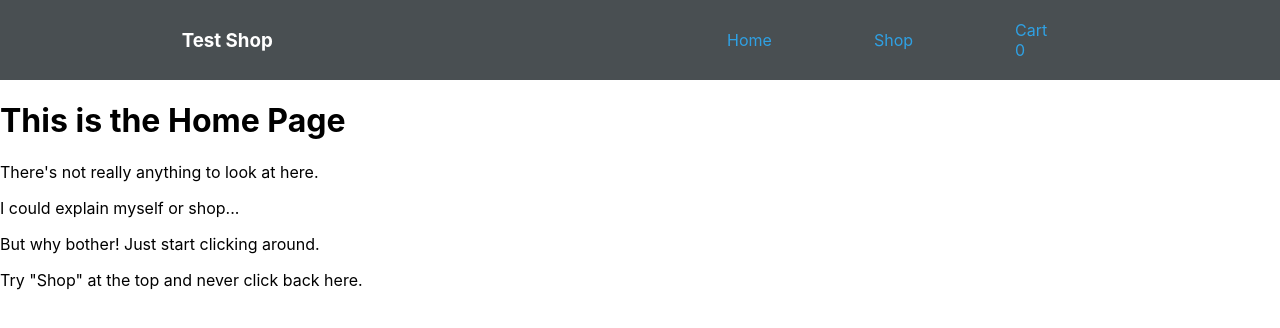
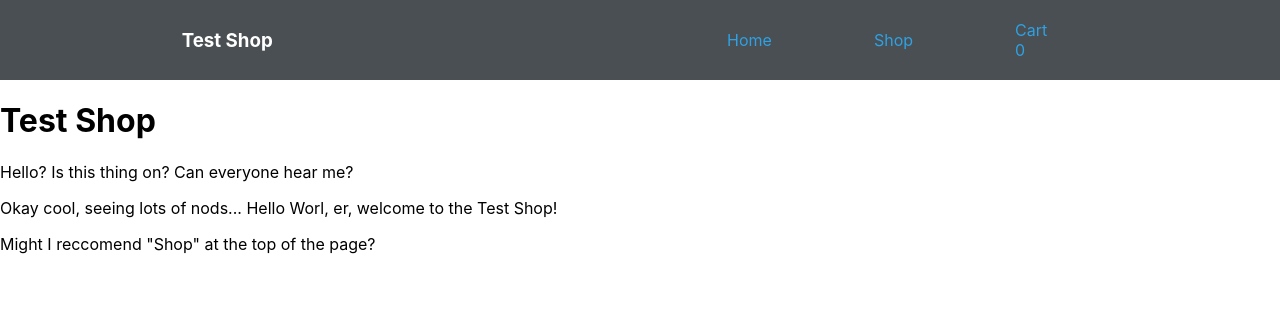
Before and after one commit to TruDarksider/shopping-cart, a React (Create React App) app: page / in a window 1280 px wide. Shown: the top 328 px of the page. Built offline with nearby package versions, Linux system fonts and the light colour scheme.

Commit message:
Changed text to match theme

```diff
--- a/src/Home.js
+++ b/src/Home.js
@@ -1,12 +1,11 @@
 const Home = () =>{
     return (
-        <div>
-            <h1>This is the Home Page</h1>
+        <div className='homeText'>
+            <h1>Test Shop</h1>
             <div>
-                <p>There's not really anything to look at here.</p>
-                <p>I could explain myself or shop...</p>
-                <p>But why bother! Just start clicking around.</p>
-                <p>Try "Shop" at the top and never click back here.</p>
+                <p>Hello? Is this thing on? Can everyone hear me?</p>
+                <p>Okay cool, seeing lots of nods... Hello Worl, er, welcome to the Test Shop!</p>
+                <p>Might I reccomend "Shop" at the top of the page?</p>
             </div>
         </div>
     )
```
